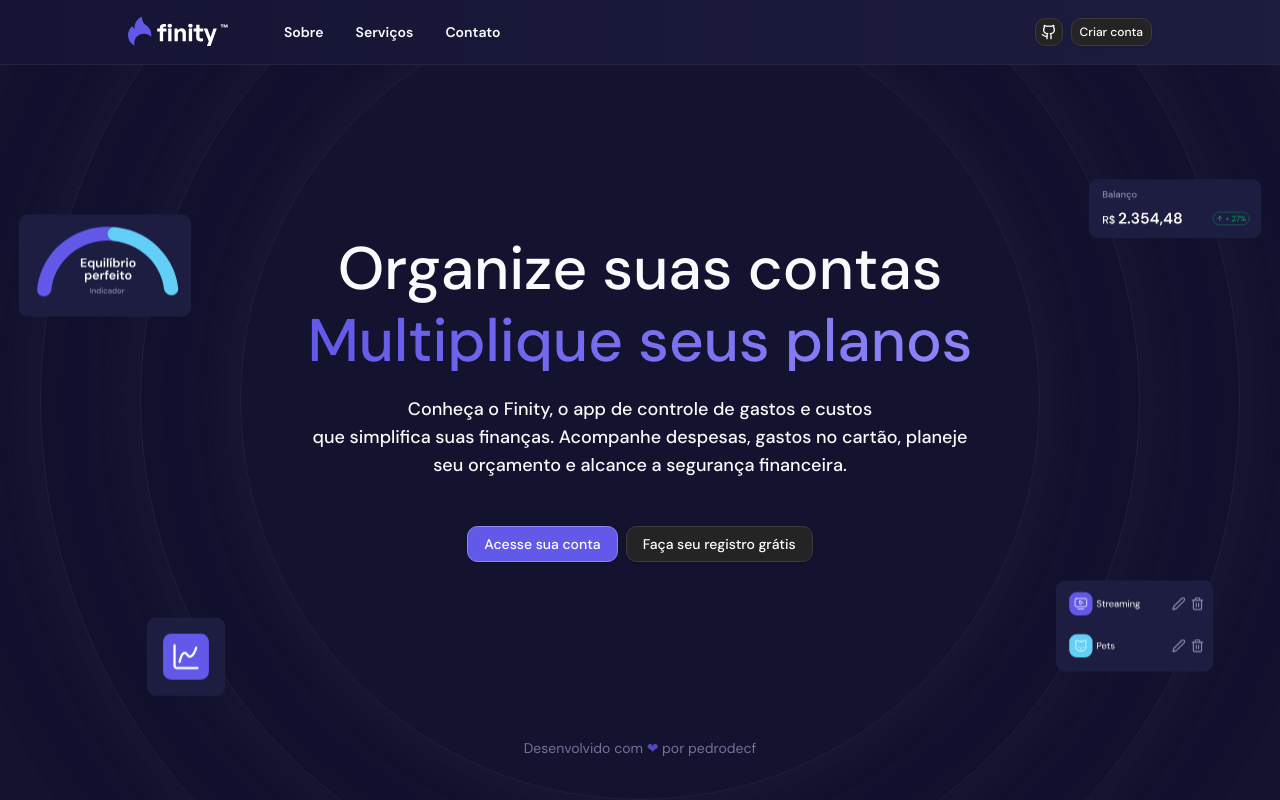
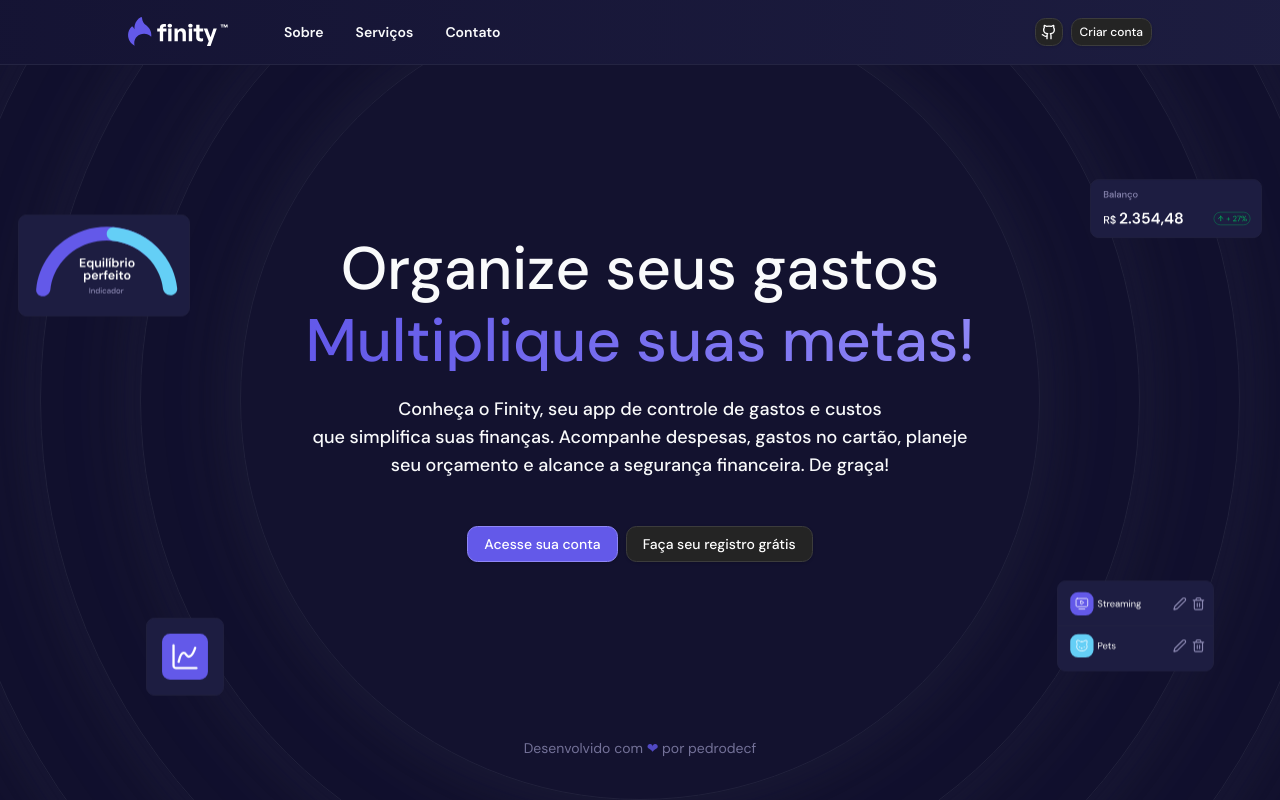
Before and after one commit to pedrodecf/finity-web, a Next.js app: page / in a window 1280 px wide. Built offline with nearby package versions, Linux system fonts and the light colour scheme.

Commit message:
alterações no ui

```diff
--- a/src/app/(public)/login/view.tsx
+++ b/src/app/(public)/login/view.tsx
@@ -27,6 +27,7 @@ export default function LoginView({
         className="rounded-lg bg-card-foreground text-card p-8 flex flex-col gap-4 w-full max-w-md shadow-lg"
         onSubmit={handleSubmit(onSubmit)}
       >
+        <a href="/" className="w-fit">
           <Image
             src="/finity-black.svg"
             alt="Logo"
@@ -34,6 +35,7 @@ export default function LoginView({
             height={100}
             className="flex self-center mb-6"
           />
+        </a>
         <h1 className="text-2xl font-bold mb-2">Acesse sua conta</h1>
         <Input
           name="email"
--- a/src/app/(public)/page.tsx
+++ b/src/app/(public)/page.tsx
@@ -70,11 +70,13 @@ export default function Home() {
         <div className="rounded-full absolute w-[800px] h-[800px] top-1/2 -translate-y-1/2 left-1/2 -translate-x-1/2 border border-[#242442] shadow-[0_0_30px_10px_rgba(36,36,66,0.30),_0_0_60px_20px_rgba(36,36,66,0.20),_0_0_90px_30px_rgba(36,36,66,0.10),_0_0_100px_40px_rgba(36,36,66,0.05)] -z-10" />
         <div className="rounded-full absolute w-[1000px] h-[1000px] top-1/2 -translate-y-1/2 left-1/2 -translate-x-1/2 border border-[#242442] shadow-[0_0_30px_10px_rgba(36,36,66,0.30),_0_0_60px_20px_rgba(36,36,66,0.20),_0_0_90px_30px_rgba(36,36,66,0.10),_0_0_100px_40px_rgba(36,36,66,0.05)] -z-10" />
         <div className="rounded-full absolute w-[1200px] h-[1200px] top-1/2 -translate-y-1/2 left-1/2 -translate-x-1/2 border border-[#242442] shadow-[0_0_30px_10px_rgba(36,36,66,0.30),_0_0_60px_20px_rgba(36,36,66,0.20),_0_0_90px_30px_rgba(36,36,66,0.10),_0_0_100px_40px_rgba(36,36,66,0.05)] -z-10" />
+        <div className="rounded-full absolute w-[1400px] h-[1400px] top-1/2 -translate-y-1/2 left-1/2 -translate-x-1/2 border border-[#242442] shadow-[0_0_30px_10px_rgba(36,36,66,0.30),_0_0_60px_20px_rgba(36,36,66,0.20),_0_0_90px_30px_rgba(36,36,66,0.10),_0_0_100px_40px_rgba(36,36,66,0.05)] -z-10" />
+        <div className="rounded-full absolute w-[1600px] h-[1600px] top-1/2 -translate-y-1/2 left-1/2 -translate-x-1/2 border border-[#242442] shadow-[0_0_30px_10px_rgba(36,36,66,0.30),_0_0_60px_20px_rgba(36,36,66,0.20),_0_0_90px_30px_rgba(36,36,66,0.10),_0_0_100px_40px_rgba(36,36,66,0.05)] -z-10" />
         <div className="text-6xl font-medium text-center relative flex flex-col items-center z-10 gap-6">
           <div className="">
-            <h1>Organize suas contas</h1>
+            <h1>Organize seus gastos</h1>
             <h1 className="mt-3 bg-gradient-to-r from-[#6359E9] to-[#8d85f6] inline-block text-transparent bg-clip-text">
-              Multiplique seus planos
+              Multiplique suas metas!
             </h1>
           </div>
           <Image
@@ -110,10 +112,10 @@ export default function Home() {
             className="absolute -bottom-28 -right-60 animate-float-3"
           />
           <p className="text-center font-medium text-lg">
-            Conheça o Finity, o app de controle de gastos e custos <br />
+            Conheça o Finity, seu app de controle de gastos e custos <br />
             que simplifica suas finanças. Acompanhe despesas, gastos no cartão,
             planeje
-            <br /> seu orçamento e alcance a segurança financeira.
+            <br /> seu orçamento e alcance a segurança financeira. De graça!
           </p>
           <div className="flex gap-2 items-center -mt-1">
             <a href="/login">
--- a/src/app/(public)/registro/view.tsx
+++ b/src/app/(public)/registro/view.tsx
@@ -35,6 +35,7 @@ export default function RegistroView({
         className="rounded-lg bg-card-foreground text-card p-8 flex flex-col gap-4 w-full max-w-md shadow-lg"
         onSubmit={handleSubmit(onSubmit)}
       >
+        <a href="/" className="w-fit">
           <Image
             src="/finity-black.svg"
             alt="Logo"
@@ -42,6 +43,7 @@ export default function RegistroView({
             height={100}
             className="flex self-center mb-6"
           />
+        </a>
         <h1 className="text-2xl font-bold mb-2">Crie uma conta</h1>
         <Input
           name="name"
--- a/src/components/app-sidebar.tsx
+++ b/src/components/app-sidebar.tsx
@@ -64,7 +64,9 @@ export function AppSidebar() {
   return (
     <Sidebar>
       <SidebarHeader>
-        <Logo />
+        <a href="/" className="w-fit">
+          <Logo />
+        </a>
       </SidebarHeader>
       <SidebarContent>
         <SidebarGroup>
--- a/src/components/ui/button.tsx
+++ b/src/components/ui/button.tsx
@@ -21,7 +21,7 @@ const buttonVariants = cva(
           "border border-transparent hover:border-accent hover:text-accent-foreground",
         link: "text-primary underline-offset-4 hover:underline",
         gray: "bg-[#242424] text-white shadow hover:bg-[#171717] border border-[#3C3C3C]",
-        purple: "bg-[#6359E9] text-white shadow hover:bg-[#6359E9]/80 border border-[#8f87f7]",
+        purple: "bg-[#6359E9] text-white shadow hover:bg-[#423ba3] border border-[#8f87f7]",
       },
       size: {
         default: "h-9 px-4 py-2",
```
Lines whose indentation alone changed are shown as unchanged.
